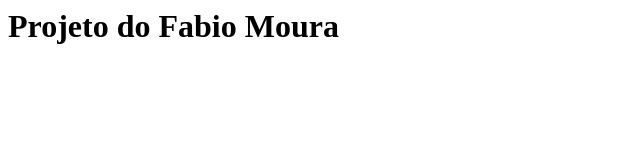
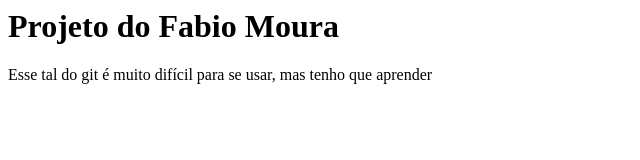
Before and after one commit to klifmedia/curso, a plain HTML site: page index.html in a window 1280 px wide. Shown: the whole page, without its empty margins (0-640 px from the left). Drawn offline with Linux system fonts and the light colour scheme.

Commit message:
primeiro paragrafo

```diff
--- a/index.html
+++ b/index.html
@@ -3,5 +3,6 @@
 	</head>
 	<body>
 		<h1>Projeto do Fabio Moura</h1>
+		<p>Esse tal do git é muito difícil para se usar, mas tenho que aprender</p>
 	</body>
 </html>
```
